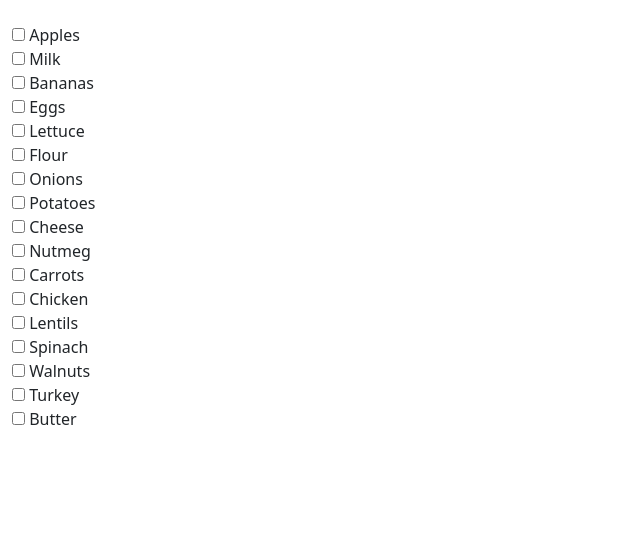
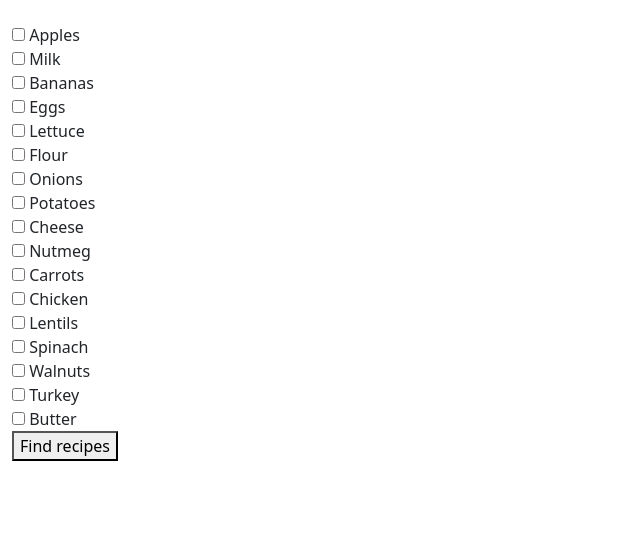
Before and after one commit to souvik234/HackTheValleyProject, a Django app: page /food/recipes/ in a window 1280 px wide. Shown: the part 180-717 px from the top of the page, without its empty margins (0-640 px from the left). Run offline with Django 3.2, Linux system fonts and the light colour scheme; data comes from the database, SQL or seed files in the repository; both versions use the stored data as it was after the commit; some libraries are stand-ins or nearby versions.

Commit message:
Added Available Recipes

```diff
--- a/food_project/food_app/templates/food_app/recipes.html
+++ b/food_project/food_app/templates/food_app/recipes.html
@@ -10,10 +10,12 @@
           {% for item in items %}
           <div class="checkbox">
             <label>
-              <input type="checkbox"> {{ item.name}}
+              <input type="checkbox" value = "{{item.name}}"  name = "items"> {{ item.name}}
             </label>
           </div>
+
 {% endfor %}
+    <button type="submit" name="recipe_form">Find recipes</button>
 </form>
 </div>
 <div class="col-md-9">
--- a/food_project/food_app/urls.py
+++ b/food_project/food_app/urls.py
@@ -23,7 +23,8 @@ from django.conf.urls.static import static
 urlpatterns = [
     path('', views.home, name="Food-Home"),
     path('inventory/', views.InventoryView, name = "Inventory"),
-    path('recipes/', views.RecipeView, name = "Recipes")
+    path('recipes/', views.RecipeView, name = "Recipes"),
+    path('recipes/available', views.RecipeAvailableView, name = "Available-Recipes")
 ]
 
 urlpatterns += static(settings.MEDIA_URL,
--- a/food_project/food_app/views.py
+++ b/food_project/food_app/views.py
@@ -1,7 +1,9 @@
-from django.shortcuts import render
+from django.shortcuts import render, redirect
 from django.http import HttpResponse
 from django.views.generic import ListView, DetailView, UpdateView, CreateView, DeleteView
 from .models import Recipe, ItemPurchased
+from django.urls import reverse
+
 
 def home(request):
     return render(request, 'food_app/home.html')
@@ -13,8 +15,58 @@ def InventoryView(request):
     }
     return render(request, 'food_app/inventory.html', context=context)
 
+def RecipeAvailableView(request):
+    recipes = {
+        "Wrap": {"Apples", "Chicken", "Carrots", "Turkey", "Lettuce", "Lentils"},
+        "Salad": {"Lettuce", "Tomato", "Spinach", "Onions", "Walnut", "Lentils"},
+        "Cake": {"Flour", "Milk", "Eggs", "Butter", "Carrots"},
+        "Casserole": {"Cheese", "Nutmeg", "Chicken", "Butter", "Milk", "Onions"},
+    }
+
+    with open("ingredients.txt") as file:
+        lines = file.readlines()
+        lines = [line.rstrip() for line in lines]
+        items_available = lines
+
+    available_recipes = []
+    for recipe, ingredients in recipes.items():
+        if all(ingredient in items_available for ingredient in ingredients):
+            available_recipes.append(recipe)
+
+    item_context = {
+        'items': available_recipes
+    }
+
+    return render(request, 'food_app/recipes_available.html', context=item_context)
+
+
 def RecipeView(request):
     context = {
         'items': ItemPurchased.objects.all()
     }
+
+    if request.method == "POST":
+        items_available = request.POST.getlist("items")
+        recipes = {
+            "wrap": {"Apples", "Chicken", "Carrots", "Turkey", "Lettuce", "Lentils"},
+            "salad": {"lettuce", "tomato", "spinach", "onion", "walnut", "lentil"},
+            "cake": {"flour", "milk", "egg", "butter", "carrot"},
+            "casserole": {"cheese", "nutmeg", "chicken", "butter", "milk", "onion"},
+        }
+
+        available_recipes = []
+        for recipe, ingredients in recipes.items():
+            if all(ingredient in items_available for ingredient in ingredients):
+                available_recipes.append(recipe)
+
+        item_context = {
+            'items': available_recipes
+        }
+
+        with open('ingredients.txt', 'w') as f:
+            for item in items_available:
+                f.write("%s\n" % item)
+
+        return redirect(reverse('food_app:Available-Recipes'))
+
     return render(request, 'food_app/recipes.html', context=context)
--- a/food_project/food_project/urls.py
+++ b/food_project/food_project/urls.py
@@ -21,7 +21,7 @@ from django.conf.urls.static import static
 
 urlpatterns = [
     path('admin/', admin.site.urls),
-    path('food/', include('food_app.urls')),
+    path('food/', include(('food_app.urls', 'food_app'), namespace='food_app')),
 ]
 
 urlpatterns += static(settings.MEDIA_URL,
```
Also changed, not shown: food_project/food_app/recipe_func.py (added, +13 -0 lines), food_project/food_app/templates/food_app/recipes_available.html (added, +16 -0 lines), food_project/db.sqlite3, food_project/food_app/ingredients.txt (added).
